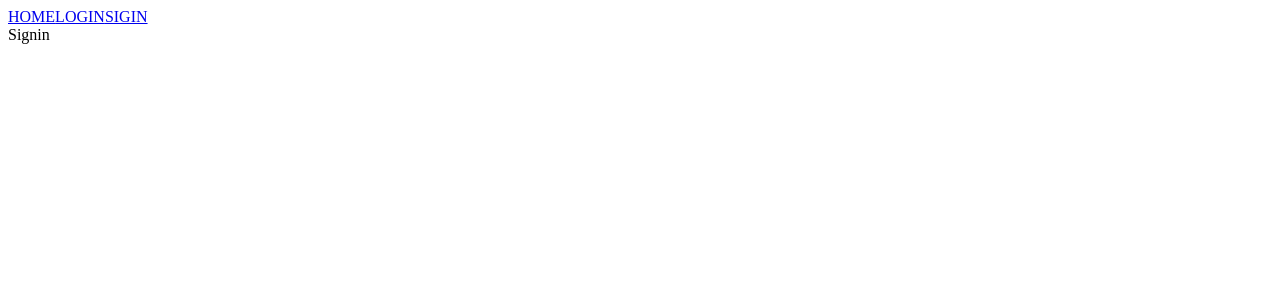
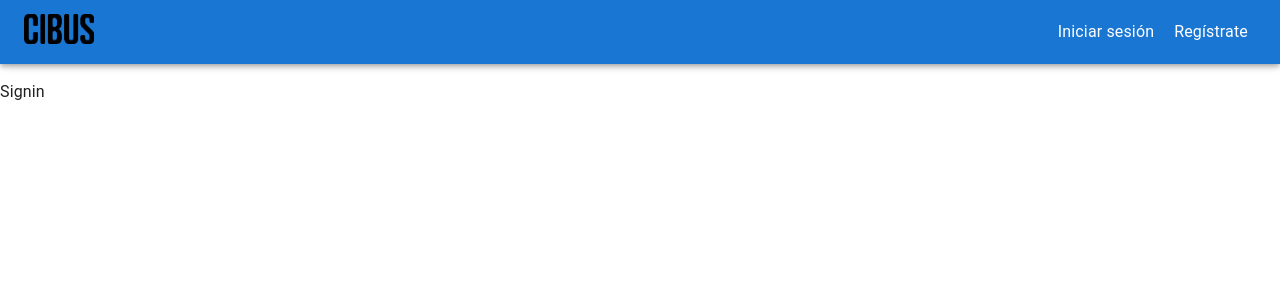
Before and after one commit to SantiagoMC52/cibus-client, a React (Create React App) app: page /signin in a window 1280 px wide. Shown: the top 300 px of the page. Built offline with nearby package versions, Linux system fonts and the light colour scheme.

Commit message:
Implement navbar

```diff
--- a/src/App.tsx
+++ b/src/App.tsx
@@ -1,23 +1,20 @@
 import {
   createBrowserRouter,
   createRoutesFromElements,
-  Link,
   Outlet,
   Route,
   RouterProvider,
 } from "react-router-dom";
+import Header from "./components/Header";
 import Home from "./components/Home";
 import Login from "./components/Login";
 import Signin from "./components/Signin";
+import "./styles/global.css";
 
 const Root = () => {
   return (
     <>
-      <div>
-        <Link to="/">HOME</Link>
-        <Link to="/login">LOGIN</Link>
-        <Link to="/signin">SIGIN</Link>
-      </div>
+      <Header />
       <div>
         <Outlet />
       </div>
--- a/src/components/Header.tsx
+++ b/src/components/Header.tsx
@@ -1,5 +1,138 @@
-const Header = () => {
-  return <div>Header</div>;
-};
+import React from "react";
 
-export default Header;
+import {
+  AppBar,
+  AppBarProps,
+  Box,
+  CssBaseline,
+  Divider,
+  Drawer,
+  IconButton,
+  List,
+  ListItem,
+  ListItemButton,
+  Toolbar,
+} from "@mui/material";
+import CloseIcon from "@mui/icons-material/Close";
+import MenuIcon from "@mui/icons-material/Menu";
+import { Link } from "react-router-dom";
+import CibusLogo from "./../utils/images/cibus.png";
+
+const navItems = [
+  {
+    name: "Iniciar sesión",
+    route: "/login",
+  },
+  {
+    name: "Regístrate",
+    route: "/signin",
+  },
+];
+
+export default function Navbar(props: AppBarProps) {
+  const [mobileOpen, setMobileOpen] = React.useState(false);
+
+  const handleDrawerToggle = () => {
+    setMobileOpen((prevState) => !prevState);
+  };
+
+  const drawer = (
+    <Box onClick={handleDrawerToggle} sx={{ textAlign: "center" }}>
+      <Box
+        sx={{
+          display: "flex",
+          justifyContent: "space-between",
+          alignItems: "center",
+          px: 1,
+          py: 2,
+        }}
+      >
+        <Link to="/">
+          <img src={CibusLogo} alt="cibus logo" width={50} height={20} />
+        </Link>
+        <CloseIcon />
+      </Box>
+      <Divider />
+      <List>
+        {navItems.map(({ name, route }) => (
+          <React.Fragment key={name}>
+            <ListItem key={name} disablePadding>
+              <ListItemButton sx={{ textAlign: "center" }}>
+                <Link to={route}>{name}</Link>
+              </ListItemButton>
+            </ListItem>
+            <Divider
+              variant="middle"
+              sx={{
+                my: 1,
+                borderColor: "grey",
+                width: "90%",
+              }}
+            />
+          </React.Fragment>
+        ))}
+      </List>
+    </Box>
+  );
+
+  return (
+    <Box sx={{ display: "flex", mb: 10 }}>
+      <CssBaseline />
+      <AppBar component="nav" {...props}>
+        <Toolbar>
+          <IconButton
+            color="inherit"
+            aria-label="open drawer"
+            edge="start"
+            onClick={handleDrawerToggle}
+            sx={{ mr: 2, display: { sm: "none" } }}
+          >
+            <MenuIcon />
+          </IconButton>
+          <Box
+            component="div"
+            sx={{ flexGrow: 1, display: { xs: "none", sm: "block" } }}
+          >
+            <Link to="/">
+              <img src={CibusLogo} alt="cibus logo" width={70} height={30} />
+            </Link>
+          </Box>
+          <Box
+            sx={{
+              display: { xs: "none", sm: "flex" },
+              justifyContent: "space-between",
+              px: 1,
+            }}
+          >
+            {navItems.map(({ name, route }) => (
+              <React.Fragment key={name}>
+                <Link to={route} style={{ marginLeft: 20 }}>
+                  {name}
+                </Link>
+              </React.Fragment>
+            ))}
+          </Box>
+        </Toolbar>
+      </AppBar>
+      <Box component="nav">
+        <Drawer
+          variant="temporary"
+          open={mobileOpen}
+          onClose={handleDrawerToggle}
+          ModalProps={{
+            keepMounted: true,
+          }}
+          sx={{
+            display: { xs: "block", sm: "none" },
+            "& .MuiDrawer-paper": {
+              boxSizing: "border-box",
+              width: "100%",
+            },
+          }}
+        >
+          {drawer}
+        </Drawer>
+      </Box>
+    </Box>
+  );
+}
--- /dev/null
+++ b/src/styles/global.css
@@ -0,0 +1,16 @@
+html,
+body {
+  padding: 0;
+  margin: 0;
+  font-family: -apple-system, BlinkMacSystemFont, Segoe UI, Roboto, Oxygen,
+    Ubuntu, Cantarell, Fira Sans, Droid Sans, Helvetica Neue, sans-serif;
+}
+
+a {
+  color: inherit;
+  text-decoration: none;
+}
+
+* {
+  box-sizing: border-box;
+}
```
Also changed, not shown: src/utils/images/cibus.png (added).
